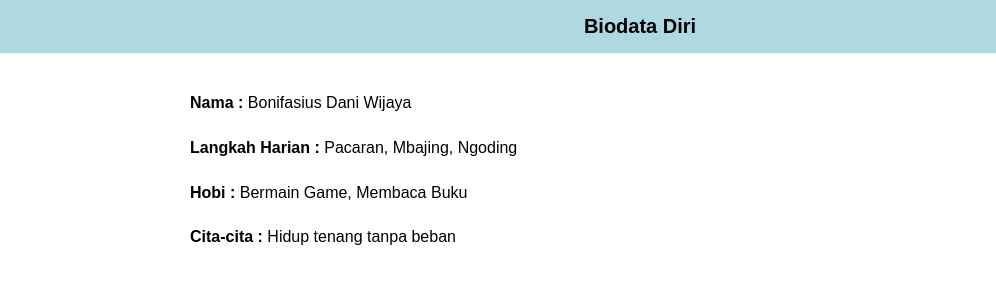
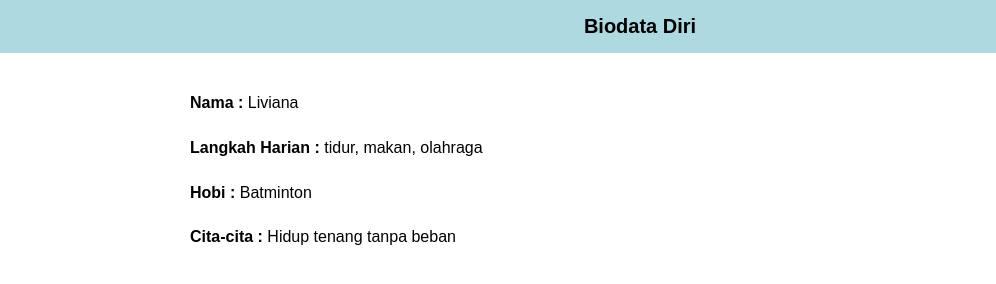
Before and after one commit to ayiueoww03/tugas-2-html, a plain HTML site: page index.html in a window 1280 px wide. Shown: the full height of the page, 0-996 px from the left. Drawn offline with Linux system fonts and the light colour scheme.

Commit message:
Update index.html

```diff
--- a/index.html
+++ b/index.html
@@ -53,9 +53,9 @@
     <div class="container">
 
         <div class="biodata-text">
-            <p><strong>Nama :</strong> Bonifasius Dani Wijaya</p>
-            <p><strong>Langkah Harian :</strong> Pacaran, Mbajing, Ngoding</p>
-            <p><strong>Hobi :</strong> Bermain Game, Membaca Buku</p>
+            <p><strong>Nama :</strong> Liviana</p>
+            <p><strong>Langkah Harian :</strong> tidur, makan, olahraga</p>
+            <p><strong>Hobi :</strong> Batminton</p>
             <p><strong>Cita-cita :</strong> Hidup tenang tanpa beban</p>
         </div>
 
```
